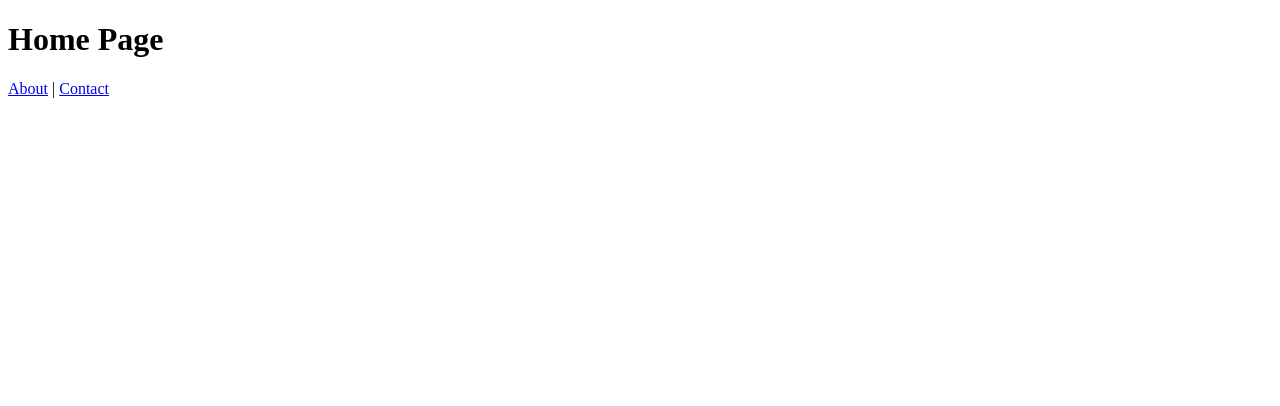
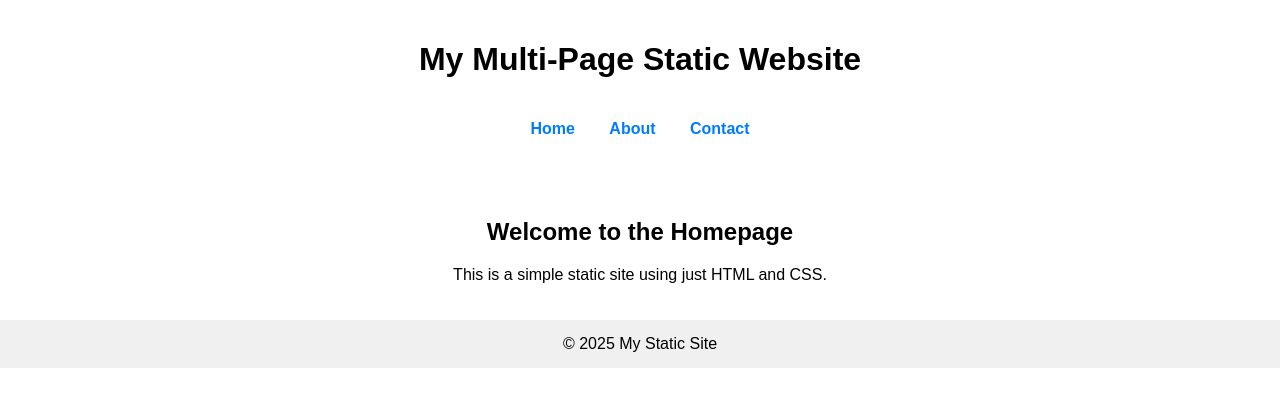
Before and after one commit to swapnilpawar8767/oc-project, a website: page public/index.html in a window 1280 px wide. Drawn offline with Linux system fonts and the light colour scheme.

Commit message:
Update index.html

```diff
--- a/public/index.html
+++ b/public/index.html
@@ -1,14 +1,67 @@
 <!DOCTYPE html>
-<html>
+<html lang="en">
 <head>
-  <title>Home</title>
-  <link rel="stylesheet" href="css/styles.css">
+  <meta charset="UTF-8" />
+  <meta name="viewport" content="width=device-width, initial-scale=1.0"/>
+  <title>Simple Multi-Page Site</title>
+  <style>
+    body {
+      font-family: Arial, sans-serif;
+      margin: 0; padding: 0;
+    }
+    header, nav, section {
+      padding: 20px;
+      text-align: center;
+    }
+    nav a {
+      margin: 0 15px;
+      text-decoration: none;
+      color: #007BFF;
+      font-weight: bold;
+    }
+    section {
+      display: none;
+    }
+    section:target {
+      display: block;
+    }
+    #home { display: block; }
+    footer {
+      text-align: center;
+      padding: 15px;
+      background: #f0f0f0;
+    }
+  </style>
 </head>
 <body>
-  <h1>Home Page</h1>
-  <nav>
-    <a href="about.html">About</a> |
-    <a href="contact.html">Contact</a>
-  </nav>
+
+  <header>
+    <h1>My Multi-Page Static Website</h1>
+    <nav>
+      <a href="#home">Home</a>
+      <a href="#about">About</a>
+      <a href="#contact">Contact</a>
+    </nav>
+  </header>
+
+  <section id="home">
+    <h2>Welcome to the Homepage</h2>
+    <p>This is a simple static site using just HTML and CSS.</p>
+  </section>
+
+  <section id="about">
+    <h2>About Us</h2>
+    <p>We are building simple multi-page sites without JavaScript!</p>
+  </section>
+
+  <section id="contact">
+    <h2>Contact</h2>
+    <p>Email us at <a href="mailto:info@example.com">info@example.com</a></p>
+  </section>
+
+  <footer>
+    &copy; 2025 My Static Site
+  </footer>
+
 </body>
 </html>
```
